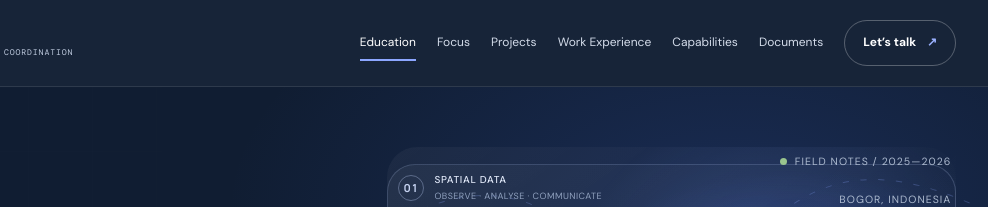
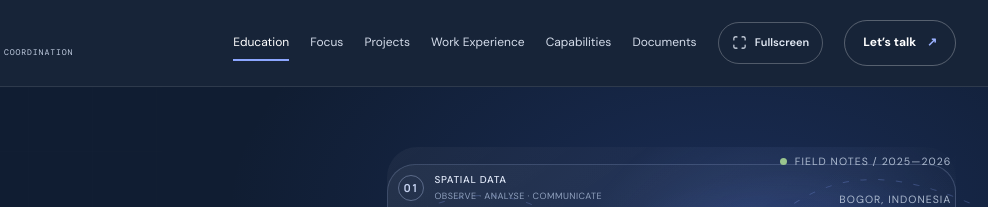
Before and after one commit to geraldestanugrah/geraldestanugrah.github.io, a plain HTML site: page index.html in a window 1280 px wide. Shown: the top 207 px of the page, 292-1280 px from the left. Drawn offline with nearby package versions, Linux system fonts and the light colour scheme.

Commit message:
Add fullscreen navigation control

```diff
--- a/assets/css/styles.css
+++ b/assets/css/styles.css
@@ -1017,3 +1017,69 @@
 @media(prefers-reduced-motion:reduce){
   .brand-mark .compass-needle{animation:none}
 }
+
+
+/* Fullscreen control — matches the portfolio's compact navy navigation. */
+.nav-fullscreen{
+  display:inline-flex;
+  align-items:center;
+  justify-content:center;
+  gap:8px;
+  min-height:42px;
+  padding:0 13px;
+  border:1px solid rgba(255,255,255,.25);
+  border-radius:999px;
+  background:transparent;
+  color:#e3eaf5;
+  font:600 11px/1 var(--sans);
+  white-space:nowrap;
+  cursor:pointer;
+  transition:background .2s ease,border-color .2s ease,color .2s ease,transform .2s ease;
+}
+.nav-fullscreen:hover{
+  color:#fff;
+  border-color:rgba(158,178,255,.8);
+  background:rgba(140,166,255,.12);
+  transform:translateY(-1px);
+}
+.nav-fullscreen svg{
+  display:block;
+  width:15px;
+  height:15px;
+  flex:0 0 15px;
+  fill:none;
+  stroke:currentColor;
+  stroke-width:1.7;
+  stroke-linecap:round;
+  stroke-linejoin:round;
+}
+.nav-fullscreen .fullscreen-icon-exit{display:none}
+.nav-fullscreen[aria-pressed="true"] .fullscreen-icon-enter{display:none}
+.nav-fullscreen[aria-pressed="true"] .fullscreen-icon-exit{display:block}
+.nav-fullscreen:focus-visible{
+  outline:2px solid #aebfff;
+  outline-offset:4px;
+}
+.nav-fullscreen[hidden]{display:none!important}
+
+@media (min-width:981px) and (max-width:1120px){
+  .nav-fullscreen{width:38px;padding:0;gap:0}
+  .nav-fullscreen .fullscreen-label{display:none}
+}
+@media (max-width:980px){
+  .primary-nav .nav-fullscreen{
+    justify-content:center;
+    width:100%;
+    min-height:44px;
+    margin-top:12px;
+    padding:0 14px;
+    border-radius:8px;
+    font-size:13px;
+  }
+  .primary-nav .nav-fullscreen .fullscreen-label{display:inline}
+  .primary-nav .nav-fullscreen svg{width:16px;height:16px;flex-basis:16px}
+}
+@media (prefers-reduced-motion:reduce){
+  .nav-fullscreen{transition:none}
+  .nav-fullscreen:hover{transform:none}
+}
--- a/index.html
+++ b/index.html
@@ -46,7 +46,17 @@
       </a>
       <button class="menu-toggle" type="button" aria-label="Open navigation" aria-expanded="false" aria-controls="primary-nav"><span></span><span></span></button>
       <nav class="primary-nav" id="primary-nav" aria-label="Primary navigation">
-        <a href="#education">Education</a><a href="#pathways">Focus</a><a href="#work">Projects</a><a href="#experience">Work Experience</a><a href="#capabilities">Capabilities</a><a href="#contact">Documents</a><a class="nav-contact" href="#contact">Let’s talk <span aria-hidden="true">↗</span></a>
+        <a href="#education">Education</a><a href="#pathways">Focus</a><a href="#work">Projects</a><a href="#experience">Work Experience</a><a href="#capabilities">Capabilities</a><a href="#contact">Documents</a><button class="nav-fullscreen" id="fullscreen-toggle" type="button"
+            aria-label="Enter fullscreen" aria-pressed="false" title="Enter fullscreen">
+            <svg class="fullscreen-icon-enter" viewBox="0 0 24 24" aria-hidden="true" focusable="false">
+              <path d="M8 3H5a2 2 0 0 0-2 2v3M16 3h3a2 2 0 0 1 2 2v3M21 16v3a2 2 0 0 1-2 2h-3M3 16v3a2 2 0 0 0 2 2h3"/>
+            </svg>
+            <svg class="fullscreen-icon-exit" viewBox="0 0 24 24" aria-hidden="true" focusable="false">
+              <path d="M8 3v5H3M16 3v5h5M3 16h5v5M21 16h-5v5"/>
+            </svg>
+            <span class="fullscreen-label">Fullscreen</span>
+          </button>
+          <a class="nav-contact" href="#contact">Let’s talk <span aria-hidden="true">↗</span></a>
       </nav>
     </div>
   </header>
@@ -448,5 +458,50 @@
     <p id="lightbox-caption"></p>
   </dialog>
   <script src="assets/js/main.js"></script>
+  <script>
+    (() => {
+      const fullscreenButton = document.getElementById('fullscreen-toggle');
+      if (!fullscreenButton) return;
+
+      const root = document.documentElement;
+      const isSupported =
+        typeof root.requestFullscreen === 'function' &&
+        typeof document.exitFullscreen === 'function';
+
+      if (!isSupported) {
+        fullscreenButton.hidden = true;
+        return;
+      }
+
+      const label = fullscreenButton.querySelector('.fullscreen-label');
+
+      const updateFullscreenButton = () => {
+        const isFullscreen = Boolean(document.fullscreenElement);
+        const buttonLabel = isFullscreen ? 'Exit fullscreen' : 'Fullscreen';
+
+        fullscreenButton.setAttribute('aria-pressed', String(isFullscreen));
+        fullscreenButton.setAttribute('aria-label', isFullscreen ? 'Exit fullscreen' : 'Enter fullscreen');
+        fullscreenButton.setAttribute('title', isFullscreen ? 'Exit fullscreen' : 'Enter fullscreen');
+        if (label) label.textContent = buttonLabel;
+      };
+
+      fullscreenButton.addEventListener('click', async () => {
+        try {
+          if (document.fullscreenElement) {
+            await document.exitFullscreen();
+          } else {
+            await root.requestFullscreen({ navigationUI: 'hide' });
+          }
+        } catch (error) {
+          console.warn('Fullscreen could not be activated:', error);
+        }
+      });
+
+      document.addEventListener('fullscreenchange', updateFullscreenButton);
+      document.addEventListener('fullscreenerror', updateFullscreenButton);
+      updateFullscreenButton();
+    })();
+  </script>
+
 </body>
 </html>
```
